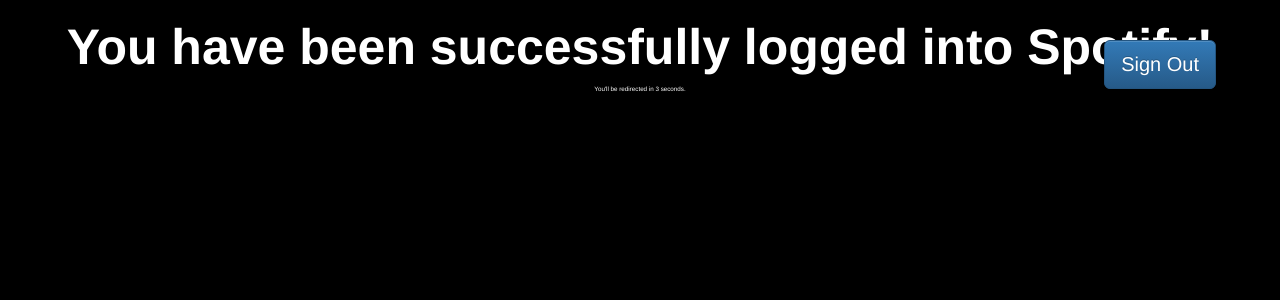
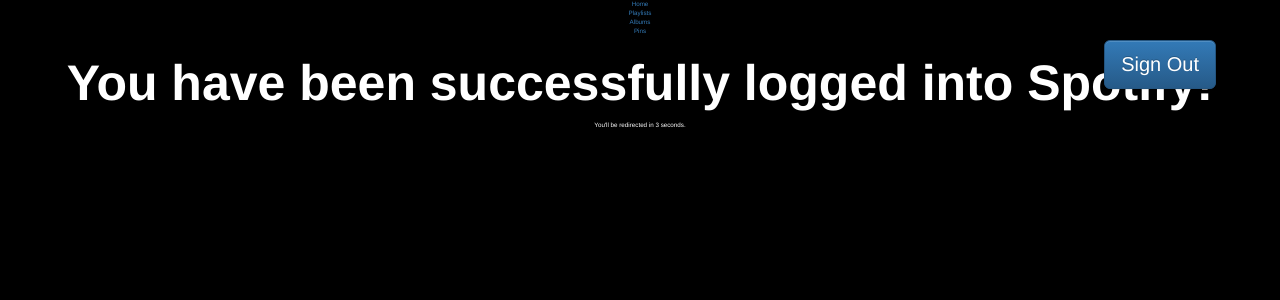
Before and after one commit to lunarmint/spotipyn, a Flask app: template modules/login/templates/redirect.html in a window 1280 px wide. Shown: the top 300 px of the page. Run offline with Flask 2, Linux system fonts and the light colour scheme; the template is opened without the code that fills it, so the values that code supplies are empty; some libraries are stand-ins or nearby versions.

Commit message:
Add files via upload

```diff
--- a/modules/templates/base.html
+++ b/modules/templates/base.html
@@ -9,10 +9,37 @@
     <script src="https://ajax.googleapis.com/ajax/libs/jquery/3.6.0/jquery.min.js"></script>
     <script src="https://stackpath.bootstrapcdn.com/bootstrap/3.4.1/js/bootstrap.min.js" integrity="sha384-aJ21OjlMXNL5UyIl/XNwTMqvzeRMZH2w8c5cRVpzpU8Y5bApTppSuUkhZXN0VxHd" crossorigin="anonymous"></script>
 
+	<script type="text/javascript">
+
+	function toggleSidebar(ref){
+        document.getElementById("sidebar").classList.toggle('active');
+	}
+
+	</script>
+
     <link rel="stylesheet" href="{{ url_for('static', filename='css/style.css') }}">
     <link rel="icon" type="image/png" href="{{ url_for('static', filename='img/favicon.png') }}" sizes="32x32"/>
 </head>
 <body>
+
+<div id="sidebar">
+  <div class="toggle-btn" onclick="toggleSidebar(this)">
+    <span></span>
+    <span></span>
+    <span></span>
+  </div>
+  <div class="list">
+    <div class="item"><a href="/player" target="_blank">Home</a></div>
+    <div class="item"><a href="/playlists" target="_blank">Playlists</a></div>
+    <div class="item"><a href="/albums" target="_blank">Albums</a></div>
+    <div class="item"><a href="/pins" target="_blank">Pins</a></div>
+  </div>
+</div>
+
+<div class="body-text">
+<!-- body content -->
+</div>
+
 <div id="login">
     {% block login %}
     {% endblock %}
```
